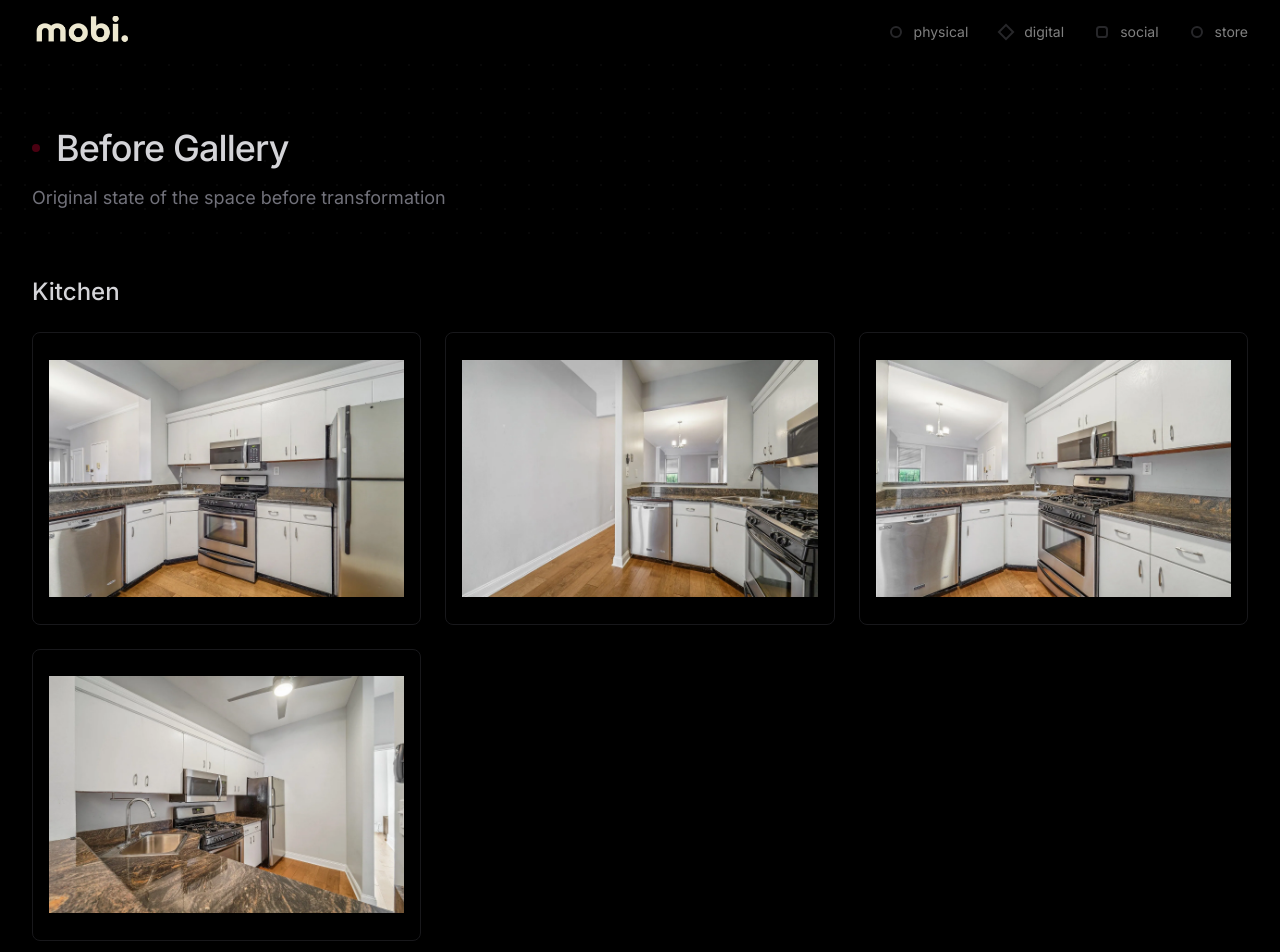
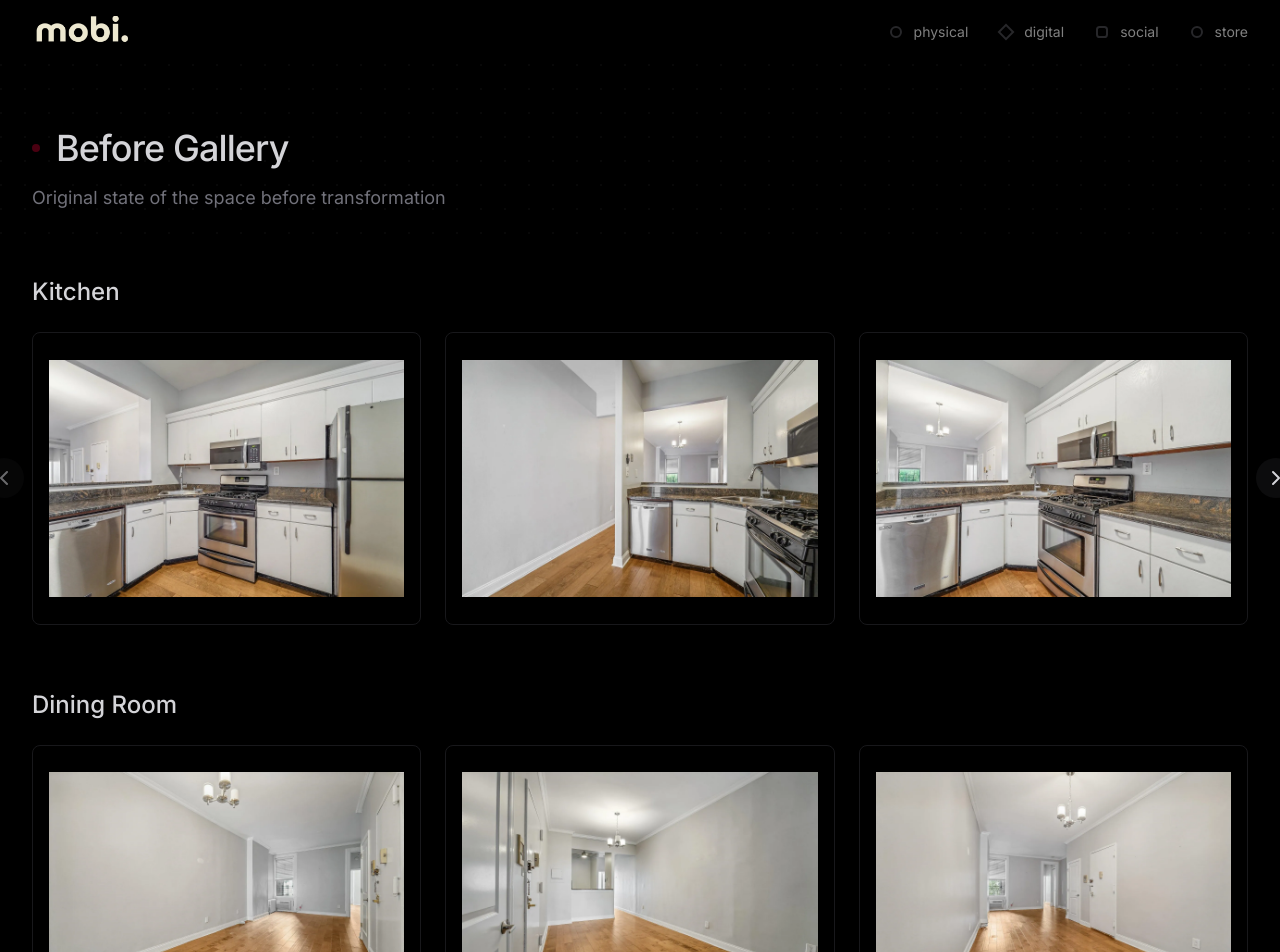
Before and after one commit to stilwellc/Mobi, a Next.js app: page /physical/1122/before in a window 1280 px wide. Shown: the top 952 px of the page. Built offline with nearby package versions, Linux system fonts and the light colour scheme; a web font is replaced by a local one.

Commit message:
Implement carousel navigation for rooms with more than 3 photos

```diff
--- a/app/physical/1122/before/page.tsx
+++ b/app/physical/1122/before/page.tsx
@@ -4,7 +4,7 @@ import React, { useState } from 'react'
 import Image from 'next/image'
 import Link from 'next/link'
 import { motion, AnimatePresence } from 'framer-motion'
-import { ArrowLeft, X } from 'lucide-react'
+import { ArrowLeft, X, ChevronLeft, ChevronRight } from 'lucide-react'
 
 const roomGroups = {
   kitchen: [
@@ -51,6 +51,28 @@ const roomTitles = {
 
 export default function BeforeGallery() {
   const [selectedImage, setSelectedImage] = useState<{ src: string; alt: string } | null>(null);
+  const [carouselIndices, setCarouselIndices] = useState<Record<string, number>>({
+    kitchen: 0,
+    dining: 0,
+    living: 0,
+    bedroom: 0,
+    office: 0,
+    bathroom: 0,
+  });
+
+  const handlePrevious = (roomType: string) => {
+    setCarouselIndices(prev => ({
+      ...prev,
+      [roomType]: Math.max(0, prev[roomType] - 1)
+    }));
+  };
+
+  const handleNext = (roomType: string, maxIndex: number) => {
+    setCarouselIndices(prev => ({
+      ...prev,
+      [roomType]: Math.min(maxIndex, prev[roomType] + 1)
+    }));
+  };
 
   return (
     <div className="min-h-screen bg-black">
@@ -85,7 +107,13 @@ export default function BeforeGallery() {
       {/* Photo Grid */}
       <section className="py-8">
         <div className="max-w-7xl mx-auto px-4 sm:px-6 lg:px-8">
-          {Object.entries(roomGroups).map(([roomType, photos], groupIndex) => (
+          {Object.entries(roomGroups).map(([roomType, photos], groupIndex) => {
+            const startIdx = carouselIndices[roomType];
+            const visiblePhotos = photos.slice(startIdx, startIdx + 3);
+            const maxIndex = Math.max(0, photos.length - 3);
+            const showNavigation = photos.length > 3;
+
+            return (
               <div key={roomType} className="mb-16">
                 <motion.h2
                   initial={{ opacity: 0, y: 20 }}
@@ -96,14 +124,16 @@ export default function BeforeGallery() {
                 >
                   {roomTitles[roomType as keyof typeof roomTitles]}
                 </motion.h2>
+                <div className="relative">
                   <div className="grid grid-cols-1 sm:grid-cols-2 lg:grid-cols-3 gap-6">
-                {photos.map((photo, index) => (
+                    <AnimatePresence mode="popLayout">
+                      {visiblePhotos.map((photo, index) => (
                         <motion.div
                           key={photo.src}
-                    initial={{ opacity: 0, y: 20 }}
-                    whileInView={{ opacity: 1, y: 0 }}
-                    transition={{ duration: 0.5, delay: (groupIndex * 0.1) + (index * 0.05) }}
-                    viewport={{ once: true }}
+                          initial={{ opacity: 0, x: 50 }}
+                          animate={{ opacity: 1, x: 0 }}
+                          exit={{ opacity: 0, x: -50 }}
+                          transition={{ duration: 0.3 }}
                           className="relative rounded-lg overflow-hidden bg-black border border-zinc-900 hover:border-zinc-800 transition-all duration-300 cursor-pointer"
                           onClick={() => setSelectedImage(photo)}
                         >
@@ -117,9 +147,35 @@ export default function BeforeGallery() {
                           </div>
                         </motion.div>
                       ))}
+                    </AnimatePresence>
+                  </div>
+
+                  {showNavigation && (
+                    <>
+                      <button
+                        onClick={() => handlePrevious(roomType)}
+                        className={`absolute -left-12 top-1/2 -translate-y-1/2 p-2 rounded-full bg-zinc-900/50 hover:bg-zinc-900 transition-colors ${
+                          startIdx === 0 ? 'opacity-50 cursor-not-allowed' : 'opacity-100'
+                        }`}
+                        disabled={startIdx === 0}
+                      >
+                        <ChevronLeft className="w-6 h-6 text-zinc-300" />
+                      </button>
+                      <button
+                        onClick={() => handleNext(roomType, maxIndex)}
+                        className={`absolute -right-12 top-1/2 -translate-y-1/2 p-2 rounded-full bg-zinc-900/50 hover:bg-zinc-900 transition-colors ${
+                          startIdx >= maxIndex ? 'opacity-50 cursor-not-allowed' : 'opacity-100'
+                        }`}
+                        disabled={startIdx >= maxIndex}
+                      >
+                        <ChevronRight className="w-6 h-6 text-zinc-300" />
+                      </button>
+                    </>
+                  )}
                 </div>
               </div>
-          ))}
+            );
+          })}
 
           <div className="mt-8">
             <Link
@@ -170,5 +226,5 @@ export default function BeforeGallery() {
         )}
       </AnimatePresence>
     </div>
-  )
+  );
 }
```
Lines whose indentation alone changed are shown as unchanged.
